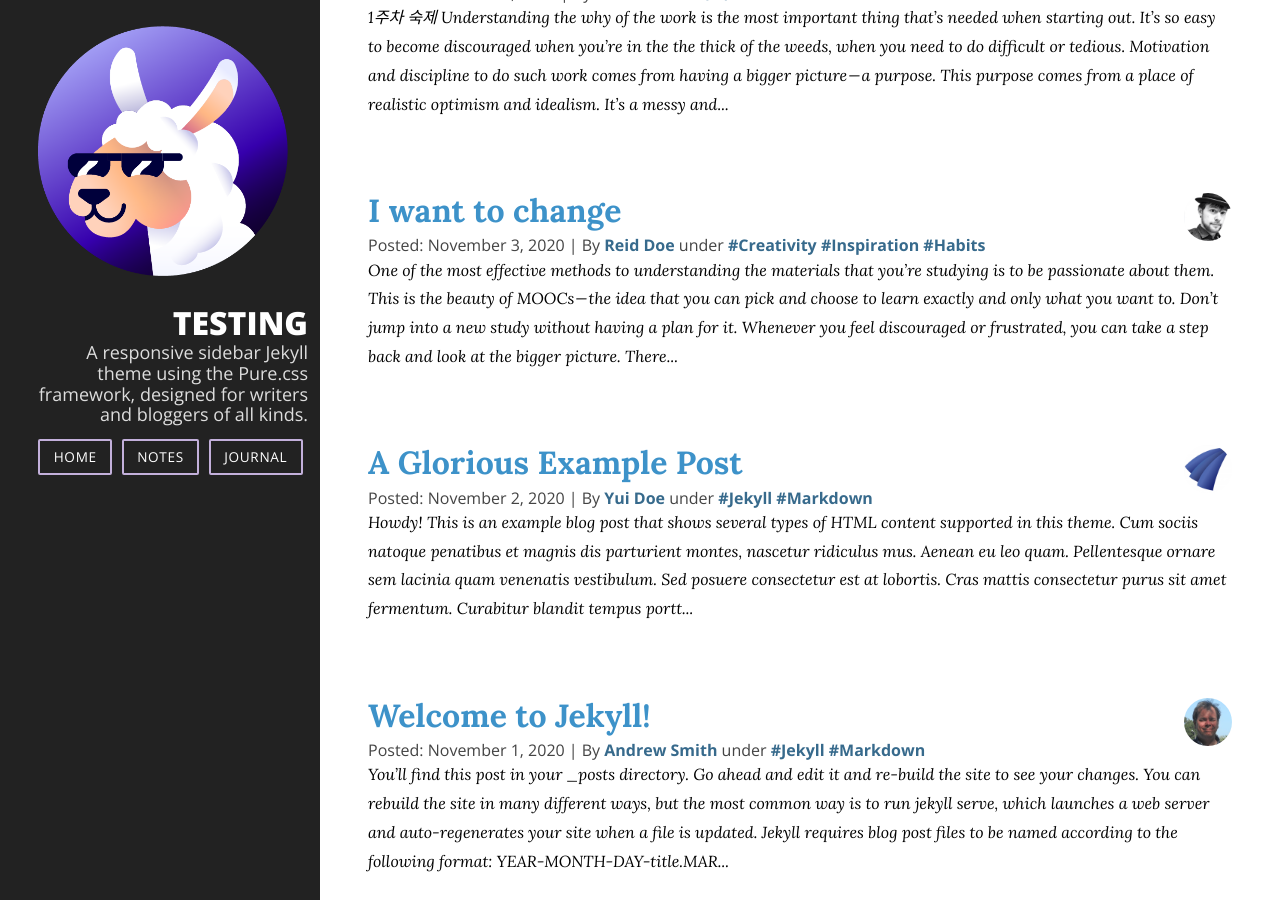
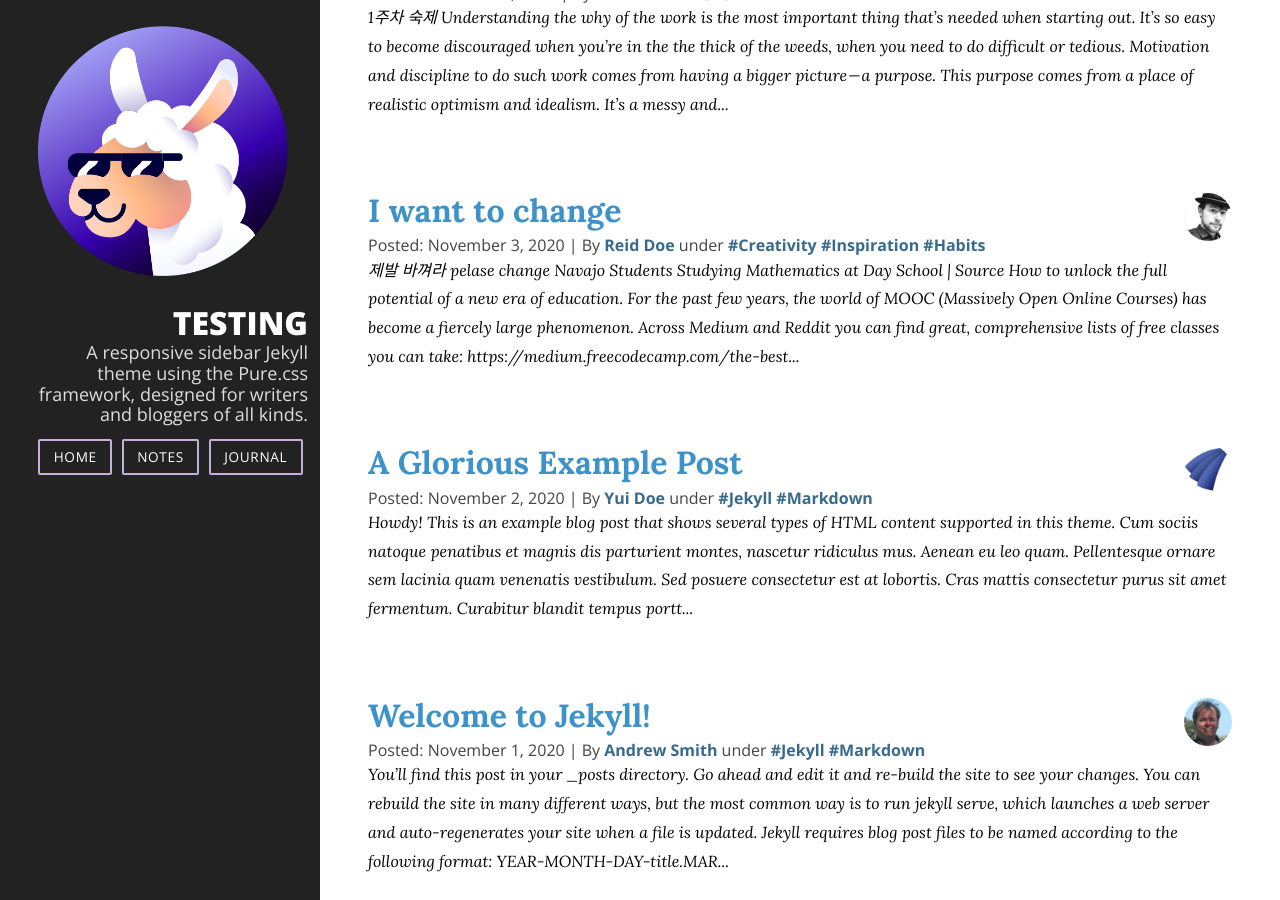
Before and after one commit to shiny-chang/shiny-chang.github.io, a Jekyll site: the page built from index.html, in a window 1280 px wide and 900 px high, scrolled down 326 px. Built offline with Jekyll 4.4.1, drawn with Linux system fonts in a browser that asks for light colours; nearby versions of some CDN libraries; the list of posts is cut into pages by our own code.

Commit message:
Update 2020-11-03-a-comprehensive-guide-to-self-learning.md

```diff
--- a/_posts/example_posts/2020-11-03-a-comprehensive-guide-to-self-learning.md
+++ b/_posts/example_posts/2020-11-03-a-comprehensive-guide-to-self-learning.md
@@ -10,17 +10,7 @@ tags:
   - Habits
 ---
 
-One of the most effective methods to understanding the materials that you’re studying is to be passionate about them. This is the beauty of MOOCs — the idea that you can pick and choose to learn exactly and only what you want to.
-
-Don’t jump into a new study without having a plan for it. Whenever you feel discouraged or frustrated, you can take a step back and look at the bigger picture.
-
-There&#8217;s plenty of meaningful applications for learning new skills: to further your career, to find a new skill to freelance or moonlight with, or to contribute to a hobby or non-profit cause for the sake of goodness.
-
-When you have a mindset of passion — of having a reason to learn and a future goal to look forward too — it is far easier to focus and digest material on a deeper level of understanding, beyond simply learning from rote.
-
-**Schedule:** With so much choice and freedom, it can be easy to try to accomplish too many things at once, only to end up neglecting your studies altogether. This is why it’s so important to chart out a path for yourself once you figure out what you want to accomplish.
-
-Ask yourself how much time you’re able to sacrifice and how much effort you’ll sincerely put into this. Once you have those answers, you’ll be able to plan your own curriculum of sorts.
+제발 바껴라 pelase change
 
 <figure class="wp-caption">
 
```
